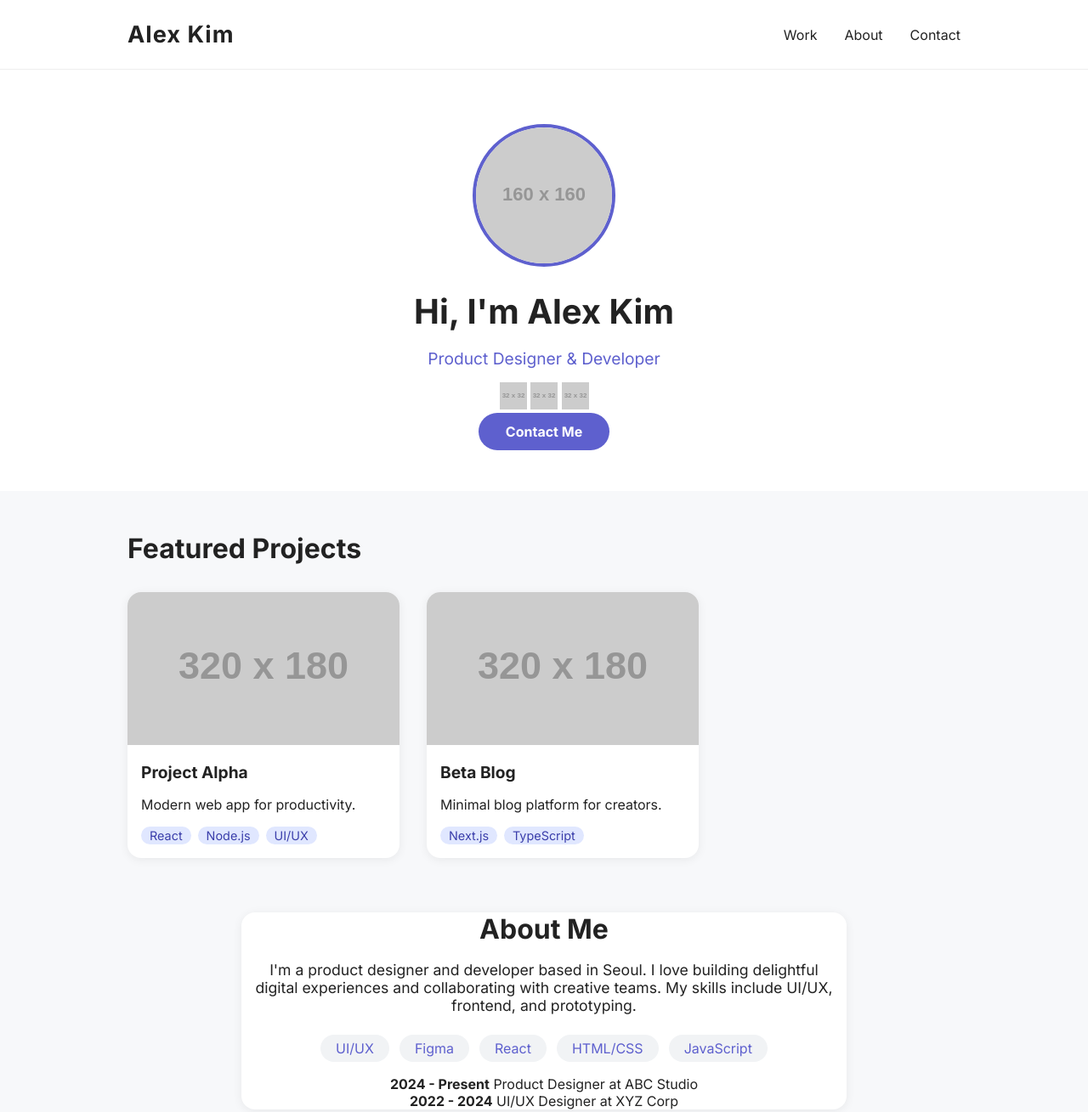
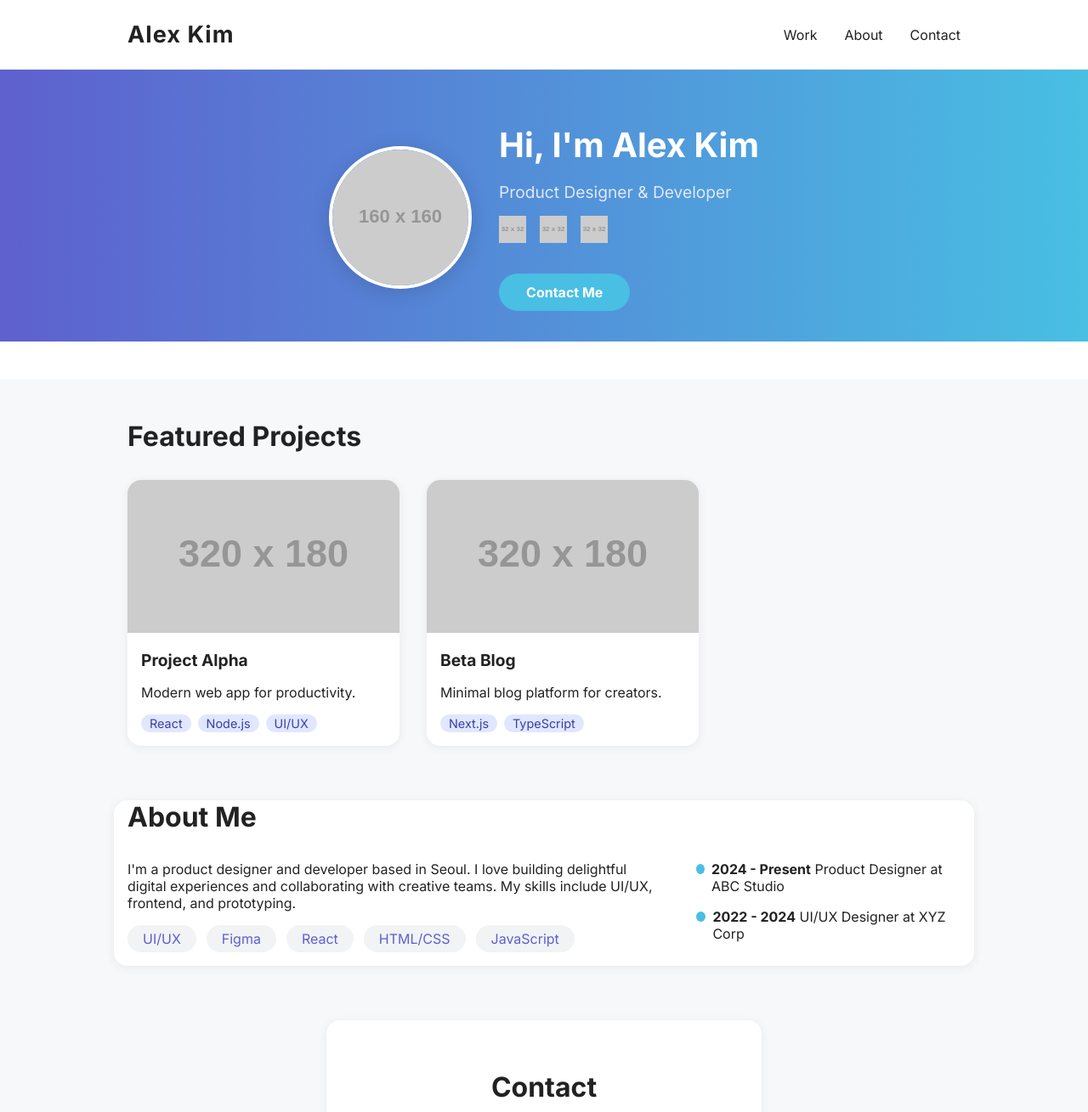
Before and after one commit to sssiion/folio-2020-portfolio, a plain HTML site: page index.html in a window 1280 px wide. Shown: the top 1309 px of the page at 85% size. Drawn offline with Linux system fonts and the light colour scheme; placeholder pictures from the web are drawn by us.

Commit message:
fix: 피그마 node 316-229 기반 style.css 전체 보완

```diff
--- a/style.css
+++ b/style.css
@@ -39,36 +39,59 @@ header {
   color: #5e60ce;
 }
 .hero {
+  position: relative;
   text-align: center;
-  padding: 64px 16px 48px 16px;
+  padding: 0 0 48px 0;
   background: #fff;
+  overflow: hidden;
+}
+.hero-bg {
+  position: absolute;
+  width: 100vw;
+  height: 320px;
+  background: linear-gradient(90deg, #5e60ce 0%, #48bfe3 100%);
+  z-index: 0;
+  top: 0;
+  left: 0;
+}
+.hero-content {
+  position: relative;
+  z-index: 1;
+  display: flex;
+  align-items: center;
+  justify-content: center;
+  gap: 32px;
+  padding: 64px 0 32px 0;
 }
 .profile-img {
   width: 160px;
   height: 160px;
   border-radius: 50%;
   object-fit: cover;
-  margin-bottom: 24px;
-  border: 4px solid #5e60ce;
+  border: 4px solid #fff;
+  box-shadow: 0 4px 24px #0002;
 }
-.hero h1 {
+.hero-text {
+  text-align: left;
+  color: #fff;
+}
+.hero-text h1 {
   font-size: 2.5rem;
   margin: 0 0 8px 0;
   font-weight: 700;
 }
 .subtitle {
-  color: #5e60ce;
+  color: #e0e7ff;
   font-size: 1.2rem;
   margin-bottom: 16px;
 }
-.socials {
+.hero-socials {
   margin: 16px 0 24px 0;
   display: flex;
-  justify-content: center;
   gap: 16px;
 }
 .btn.primary {
-  background: #5e60ce;
+  background: #48bfe3;
   color: #fff;
   border: none;
   border-radius: 24px;
@@ -79,6 +102,7 @@ header {
   text-decoration: none;
   transition: background 0.2s;
   display: inline-block;
+  margin-top: 8px;
 }
 .btn.primary:hover {
   background: #3a3eaa;
@@ -131,29 +155,55 @@ header {
   font-size: 0.9rem;
 }
 .about {
-  max-width: 680px;
+  max-width: 980px;
   margin: 64px auto;
   padding: 0 16px;
   background: #fff;
   border-radius: 16px;
   box-shadow: 0 2px 12px #0001;
-  text-align: center;
 }
 .about h2 {
   font-size: 2rem;
   font-weight: 700;
   margin-bottom: 16px;
+  text-align: left;
 }
-.about p {
-  font-size: 1.1rem;
-  margin-bottom: 24px;
+.about-content {
+  display: flex;
+  gap: 48px;
+  flex-wrap: wrap;
+  align-items: flex-start;
+}
+.about-text {
+  flex: 2;
+}
+.about-timeline {
+  flex: 1;
+  min-width: 180px;
+  margin-top: 16px;
+}
+.timeline-item {
+  display: flex;
+  align-items: flex-start;
+  gap: 8px;
+  margin-bottom: 16px;
+}
+.timeline-dot {
+  width: 12px;
+  height: 12px;
+  background: #48bfe3;
+  border-radius: 50%;
+  margin-top: 4px;
+}
+.timeline-info {
+  font-size: 1rem;
+  color: #222;
 }
 .skills {
   display: flex;
   gap: 12px;
   flex-wrap: wrap;
-  justify-content: center;
-  margin-bottom: 16px;
+  margin: 16px 0;
 }
 .skills span {
   background: #f1f3f5;
@@ -221,6 +271,12 @@ footer {
   display: flex;
   gap: 12px;
 }
+@media (max-width: 900px) {
+  .about-content {
+    flex-direction: column;
+    gap: 24px;
+  }
+}
 @media (max-width: 800px) {
   .project-list {
     flex-direction: column;
@@ -242,7 +298,12 @@ footer {
     margin: 32px auto;
     padding: 0 8px;
   }
+  .hero-content {
+    flex-direction: column;
+    gap: 16px;
+    padding: 48px 0 16px 0;
+  }
   .hero {
-    padding: 32px 8px 24px 8px;
+    padding: 0 8px 24px 8px;
   }
 }
```
